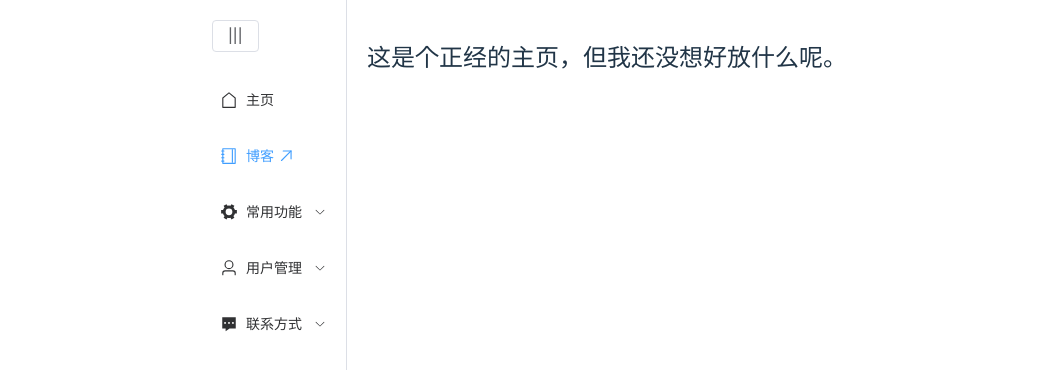
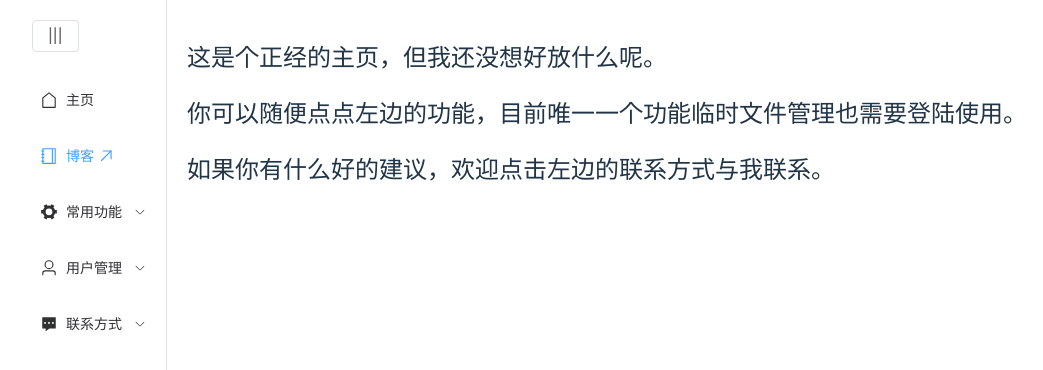
Before and after one commit to li1553770945/personal-page-fe, a Vue app: page /home in a window 1280 px wide. Shown: the top 370 px of the page, without its empty margins (108-1151 px from the left). Built offline with nearby package versions, Linux system fonts and the light colour scheme; no server answers.

Commit message:
更新主页

```diff
--- a/src/pages/home.vue
+++ b/src/pages/home.vue
@@ -3,6 +3,8 @@
 
 <template>
   <h2>这是个正经的主页，但我还没想好放什么呢。</h2>
+  <h2>你可以随便点点左边的功能，目前唯一一个功能临时文件管理也需要登陆使用。</h2>
+  <h2>如果你有什么好的建议，欢迎点击左边的联系方式与我联系。</h2>
 </template>
 
 <style scoped>
```
